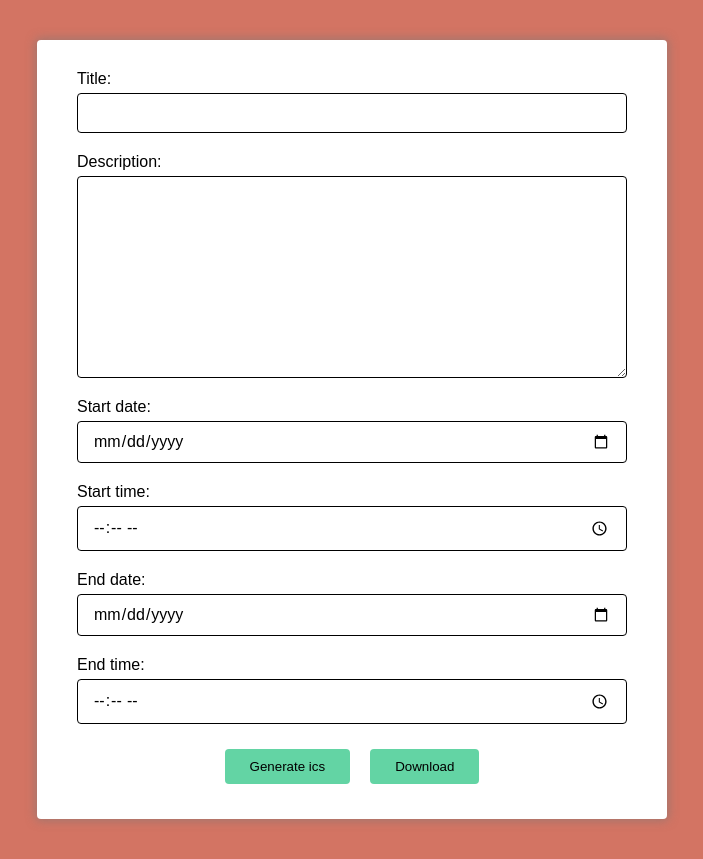
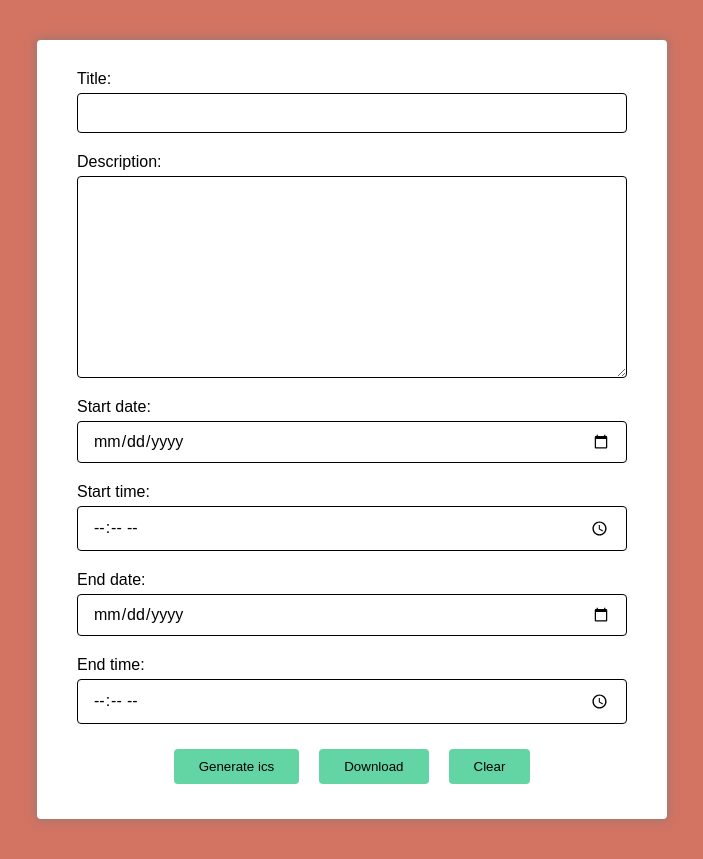
Before and after one commit to maxdevcodes/ics-generator, a plain HTML site: page index.html in a window 1280 px wide. Shown: the whole page, without its empty margins (288-991 px from the left). Drawn offline with Linux system fonts and the light colour scheme.

Commit message:
added clear button

```diff
--- a/index.html
+++ b/index.html
@@ -26,6 +26,7 @@
             <div class="buttons-container">
                 <button class="btn" type="submit" onclick="generateIcs(event)">Generate ics</button>
                 <button class="btn" type="submit" onclick="downloadFile()">Download</button>
+                <button class="btn" type="reset">Clear</button>
             </div>
         </form>
     </div>
```
